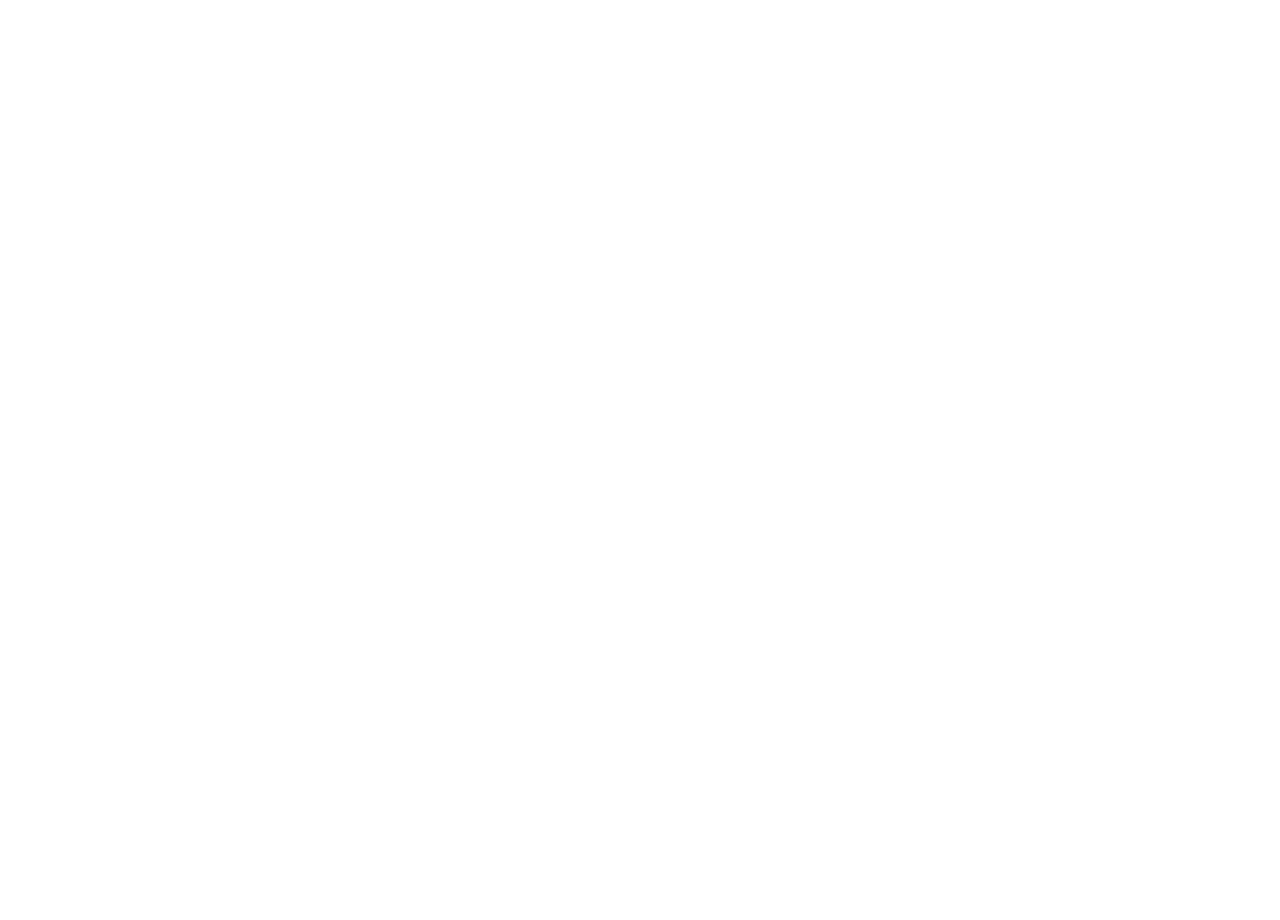
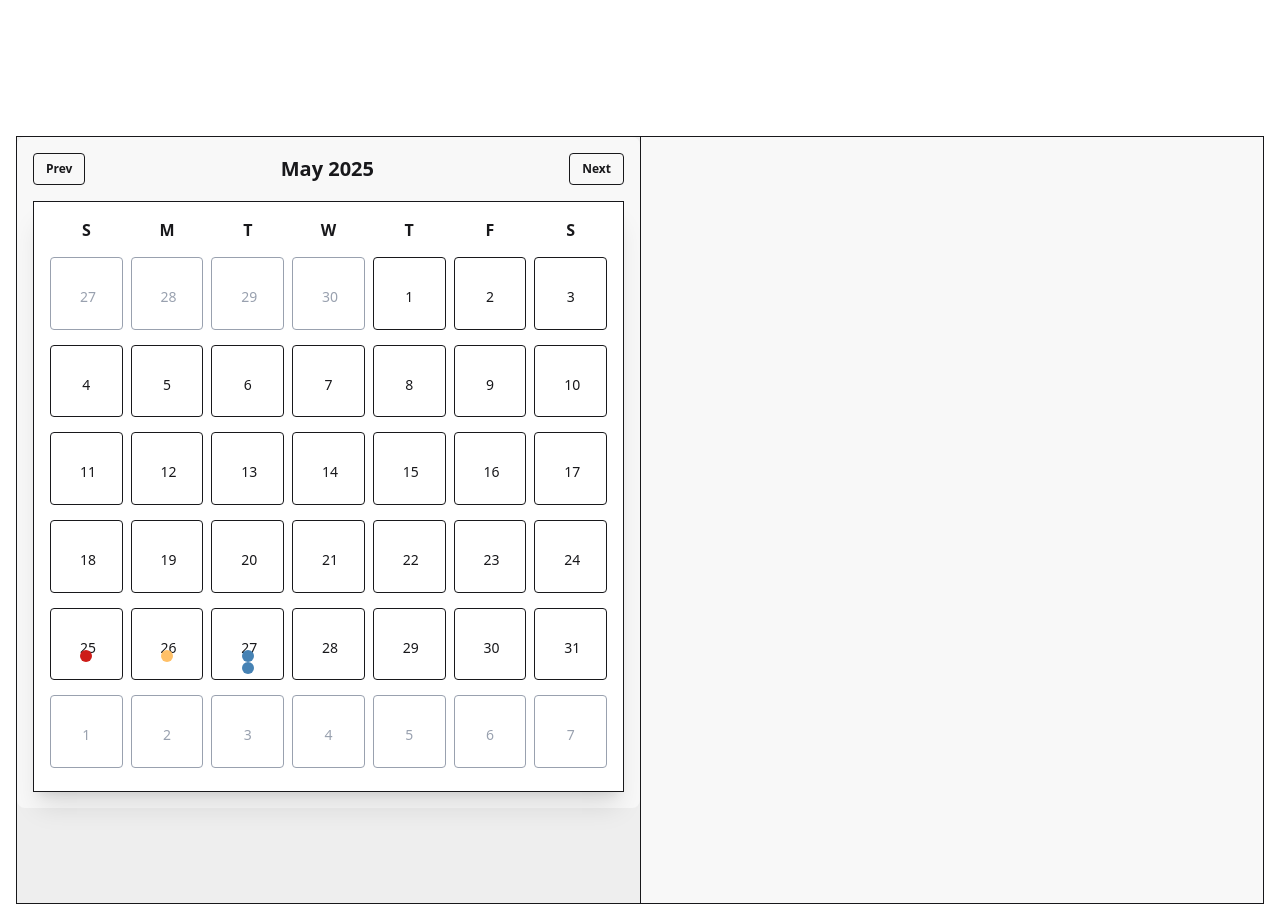
Before and after one commit to Hampus2001/mera, a Next.js app in the folder frontend/: page / in a window 1280 px wide. Shown: the part 680-1600 px from the top of the page. Built offline with nearby package versions, Linux system fonts and the light colour scheme.

Commit message:
fix new calendar

```diff
--- a/frontend/app/page.js
+++ b/frontend/app/page.js
@@ -1,5 +1,6 @@
 import LandingNav from "@/components/LandingNav";
 import Link from "next/link";
+import BigCalendar from "@/components/BigCalendar";
 
 export default function Home() {
   return (
@@ -17,7 +18,10 @@ export default function Home() {
           </Link>
         </span>
       </section>
-      <div className="h-screen"></div>
+      <div className="h-screen w-screen p-4">
+        {" "}
+        <BigCalendar />
+      </div>
     </>
   );
 }
--- /dev/null
+++ b/frontend/components/BigCalendar.js
@@ -0,0 +1,184 @@
+"use client";
+
+import { useState } from "react";
+import { Calendar, dateFnsLocalizer } from "react-big-calendar";
+import format from "date-fns/format";
+import parse from "date-fns/parse";
+import startOfWeek from "date-fns/startOfWeek";
+import getDay from "date-fns/getDay";
+import sv from "date-fns/locale/sv";
+import { addMonths, subMonths } from "date-fns";
+
+const locales = {
+  sv: sv,
+};
+
+const localizer = dateFnsLocalizer({
+  format,
+  parse,
+  startOfWeek,
+  getDay,
+  locales,
+});
+
+const myEventsList = [
+  {
+    title: "Hampus Jobbpass",
+    start: new Date(2025, 4, 25, 10, 0), // Year, Month, Date, Hour, Minute
+    end: new Date(2025, 4, 25, 12, 0),
+    color: "#cd1c18",
+  },
+  {
+    title: "Irenes Jobbpass",
+    start: new Date(2025, 4, 26, 14, 0),
+    end: new Date(2025, 4, 26, 16, 0),
+    color: "#ffc067",
+  },
+  {
+    title: "Justus Jobbpass",
+    start: new Date(2025, 4, 27, 9, 0),
+    end: new Date(2025, 4, 27, 11, 0),
+    color: "#4682B4",
+  },
+  {
+    title: "Justus Jobbpass",
+    start: new Date(2025, 4, 27, 9, 0),
+    end: new Date(2025, 4, 27, 11, 0),
+    color: "#4682B4",
+  },
+];
+
+// Helper function to get the grid layout for the days
+const generateDays = (startOfMonth) => {
+  const days = [];
+  const startOfWeekDay = startOfWeek(startOfMonth);
+  for (let i = 0; i < 42; i++) {
+    // 6 rows x 7 days
+    const currentDay = new Date(startOfWeekDay);
+    currentDay.setDate(currentDay.getDate() + i);
+    days.push(currentDay);
+  }
+  return days;
+};
+
+const MyCalendar = () => {
+  const [currentDate, setCurrentDate] = useState(new Date(2025, 4, 1)); // Starting with May 2025
+  const [selectedEvent, setSelectedEvent] = useState(null);
+
+  const startOfMonth = new Date(
+    currentDate.getFullYear(),
+    currentDate.getMonth(),
+    1
+  );
+  const daysInMonth = generateDays(startOfMonth);
+
+  const handleEventClick = (event) => {
+    setSelectedEvent(event); // Set the selected event when clicked
+  };
+
+  const goToNextMonth = () => {
+    setCurrentDate(addMonths(currentDate, 1)); // Go to next month
+  };
+
+  const goToPrevMonth = () => {
+    setCurrentDate(subMonths(currentDate, 1)); // Go to previous month
+  };
+
+  return (
+    <div className="border w-full h-full bg-base-300 flex flex-col justify-start items-start gap-y-4 lg:grid lg:grid-cols-4 ">
+      {/* Header */}
+      <div className="flex flex-col w-full bg-base-200 p-4 lg:col-span-2 rounded-lg ">
+        <div className="flex justify-between items-center mb-4">
+          <button className="btn btn-outline btn-sm" onClick={goToPrevMonth}>
+            Prev
+          </button>
+          <h2 className="text-xl font-bold">
+            {format(currentDate, "MMMM yyyy")}
+          </h2>
+          <button className="btn btn-outline btn-sm" onClick={goToNextMonth}>
+            Next
+          </button>
+        </div>
+
+        {/* Calendar Grid */}
+        <div className="grid grid-cols-7 gap-2 bg-white shadow-xl border p-4 aspect-square ">
+          {/* Weekdays Header */}
+          <div className="font-bold text-center">S</div>
+          <div className="font-bold text-center">M</div>
+          <div className="font-bold text-center">T</div>
+          <div className="font-bold text-center">W</div>
+          <div className="font-bold text-center">T</div>
+          <div className="font-bold text-center">F</div>
+          <div className="font-bold text-center">S</div>
+
+          {/* Days */}
+          {daysInMonth.map((day, index) => (
+            <div
+              key={index}
+              className={`grid grid-rows-3 grid-cols-3 text-sm text-center p-4 cursor-pointer border aspect-square ${
+                day.getMonth() !== startOfMonth.getMonth()
+                  ? "text-gray-400"
+                  : "hover:bg-blue-100"
+              } rounded`}
+              onClick={() => setSelectedEvent(null)} // Deselect event when clicking on a day
+            >
+              <span className="row-start-2 col-start-2">
+                {format(day, "d")}
+              </span>
+
+              {/* Render events if any */}
+              <div className="row-start-3 col-start-2">
+                {myEventsList
+                  .filter(
+                    (event) =>
+                      format(event.start, "yyyy-MM-dd") ===
+                      format(day, "yyyy-MM-dd")
+                  )
+                  .map((event, idx) => (
+                    <div
+                      key={idx}
+                      className="relative flex justify-center"
+                      onClick={(e) => {
+                        e.stopPropagation(); // Prevent the day click handler from triggering
+                        handleEventClick(event); // Handle event click
+                      }}
+                    >
+                      {/* Event Badge */}
+                      <div
+                        className="w-2 h-2 lg:w-3 lg:h-3 rounded-full   hover:opacity-75 col-start-2 row-start-3"
+                        style={{ backgroundColor: event.color, color: "#fff" }}
+                      ></div>
+                    </div>
+                  ))}
+              </div>
+            </div>
+          ))}
+        </div>
+      </div>
+
+      {/* Event Details Section */}
+      <div className="col-span-3 col-start-3 w-full lg:w-auto bg-base-200 border-l p-4 h-full">
+        {selectedEvent && (
+          <div className=" p-4 bg-base-100 border shadow-lg">
+            <h3 className=" font-bold">Event Details</h3>
+            <div className="mt-2 text-sm">
+              <p>
+                <strong>Title:</strong> {selectedEvent.title}
+              </p>
+              <p>
+                <strong>Start:</strong> {format(selectedEvent.start, "Pp")}
+              </p>
+              <p>
+                <strong>End:</strong> {format(selectedEvent.end, "Pp")}
+              </p>
+            </div>
+          </div>
+        )}
+      </div>
+    </div>
+  );
+};
+
+export default function BigCalendar() {
+  return <MyCalendar />;
+}
```
Also changed, not shown: frontend/package.json (+6 -2 lines), 1 other file (tests, documents, lock files or other folders).
